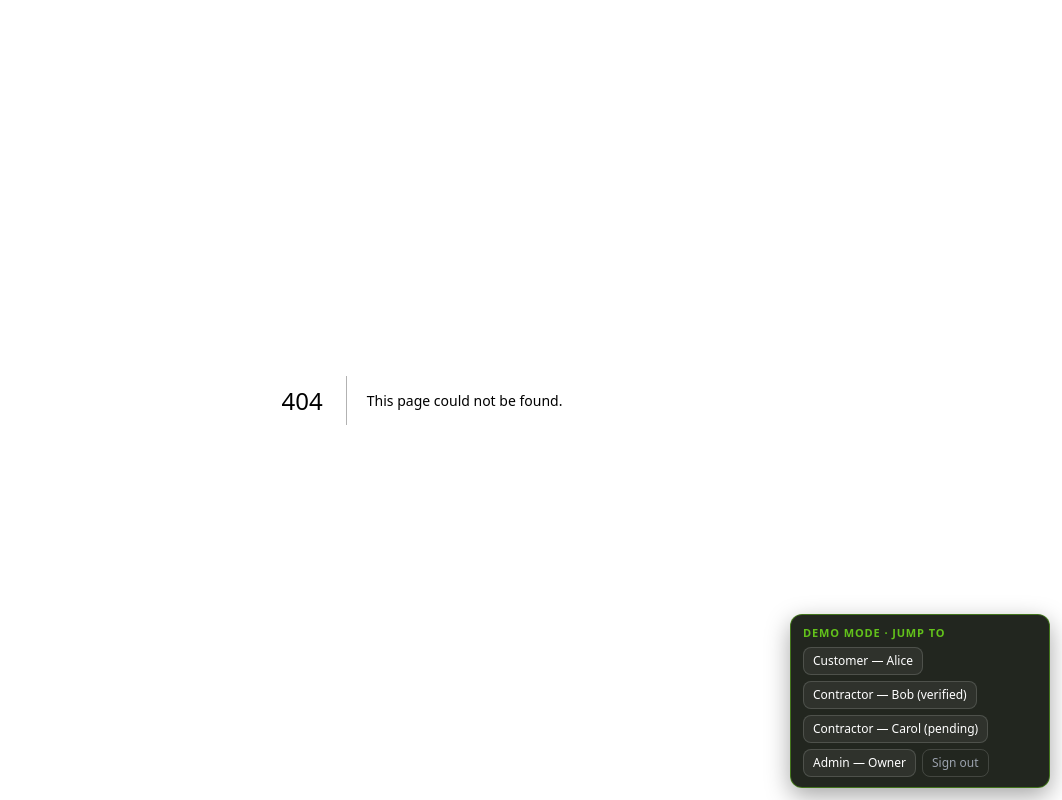
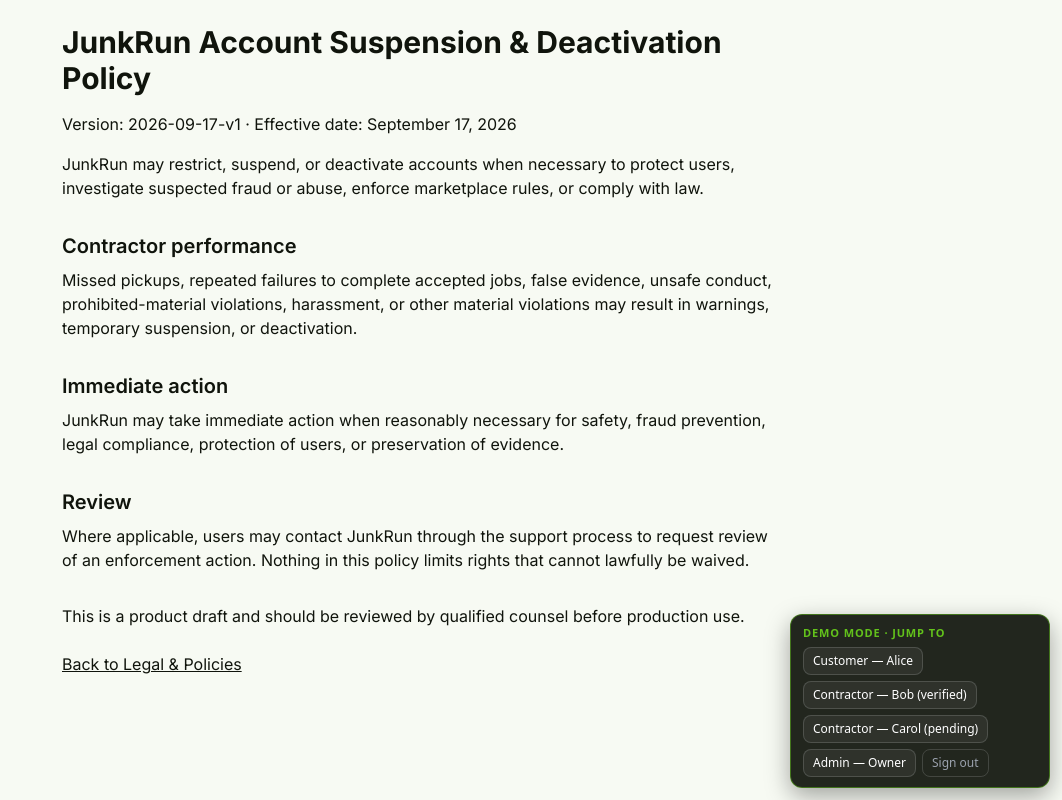
Before and after one commit to Belmin96/JunkRunPublic, a Next.js app: page /legal/account-enforcement in a window 1280 px wide. Before the commit this address had no page. Shown: the whole page, without its empty margins (218-1280 px from the left). Built offline with nearby package versions, Linux system fonts and the light colour scheme.

Commit message:
Add account enforcement policy

```diff
--- /dev/null
+++ b/app/legal/account-enforcement/page.tsx
@@ -0,0 +1,5 @@
+import Link from "next/link";
+
+export default function AccountEnforcementPage() {
+  return <main className="mx-auto max-w-3xl p-6"><h1 className="text-3xl font-bold">JunkRun Account Suspension & Deactivation Policy</h1><p className="mt-4">Version: 2026-09-17-v1 · Effective date: September 17, 2026</p><p className="mt-4">JunkRun may restrict, suspend, or deactivate accounts when necessary to protect users, investigate suspected fraud or abuse, enforce marketplace rules, or comply with law.</p><h2 className="mt-8 text-xl font-semibold">Contractor performance</h2><p className="mt-2">Missed pickups, repeated failures to complete accepted jobs, false evidence, unsafe conduct, prohibited-material violations, harassment, or other material violations may result in warnings, temporary suspension, or deactivation.</p><h2 className="mt-8 text-xl font-semibold">Immediate action</h2><p className="mt-2">JunkRun may take immediate action when reasonably necessary for safety, fraud prevention, legal compliance, protection of users, or preservation of evidence.</p><h2 className="mt-8 text-xl font-semibold">Review</h2><p className="mt-2">Where applicable, users may contact JunkRun through the support process to request review of an enforcement action. Nothing in this policy limits rights that cannot lawfully be waived.</p><p className="mt-8">This is a product draft and should be reviewed by qualified counsel before production use.</p><Link className="mt-6 inline-block underline" href="/legal">Back to Legal & Policies</Link></main>;
+}
```
